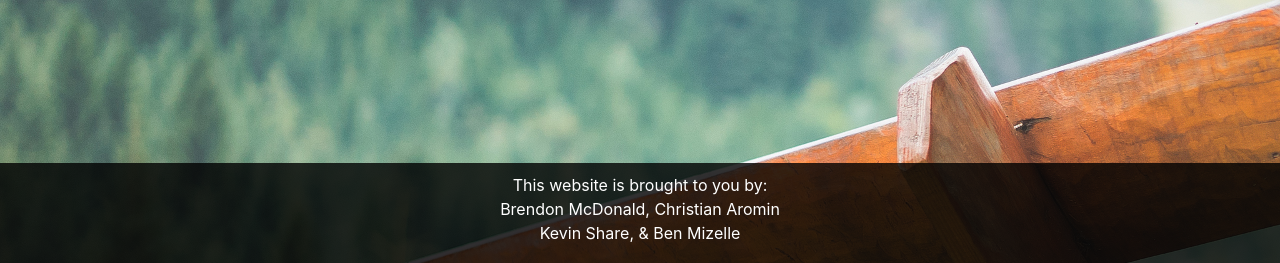
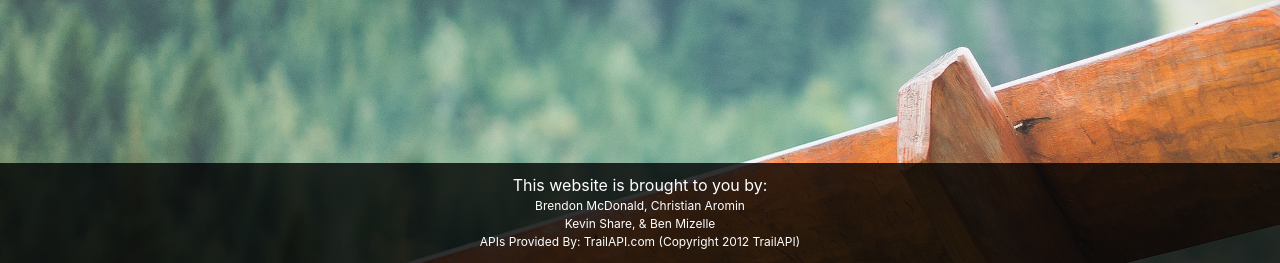
Before and after one commit to Brendonjmcdonald/group-project, a PHP site: page /aboutus.html in a window 1280 px wide. Shown: the part 537-800 px from the top of the page. Run offline with PHP 8.4, Linux system fonts and the light colour scheme; some libraries are stand-ins or nearby versions.

Commit message:
added credit for trail api in footer

```diff
--- a/aboutus.html
+++ b/aboutus.html
@@ -30,6 +30,7 @@
   <div class="img">This website is brought to you by:
     <p>Brendon McDonald, Christian Aromin</p>
     <p>Kevin Share, & Ben Mizelle</p>
+    <p>APIs Provided By: TrailAPI.com (Copyright 2012 TrailAPI)</p>
   </div>
 </div>
 
--- a/assets/css/style.css
+++ b/assets/css/style.css
@@ -57,6 +57,7 @@ input{
 
 .footer p{
 	margin: 0px;
+	font-size: 12px;
 }
 
 /*Title font related*/
--- a/assets/javascript/logic.js
+++ b/assets/javascript/logic.js
@@ -145,8 +145,10 @@ $.ajax({
 	})
 
 .done(function(response) {
+	// markerGenerator()
+	 for (i=0; i<1; i++) {
 
-	 for (i=0; i<1; i++) {
+//object is places
 console.log(response.places[i]);
 console.log(this);
 }
--- a/index.html
+++ b/index.html
@@ -56,6 +56,7 @@
   <div class="img">This website is brought to you by:
     <p>Brendon McDonald, Christian Aromin</p>
     <p>Kevin Share, & Ben Mizelle</p>
+    <p>APIs Provided By: TrailAPI.com (Copyright 2012 TrailAPI)</p>
   </div>
 </div>
 
```
